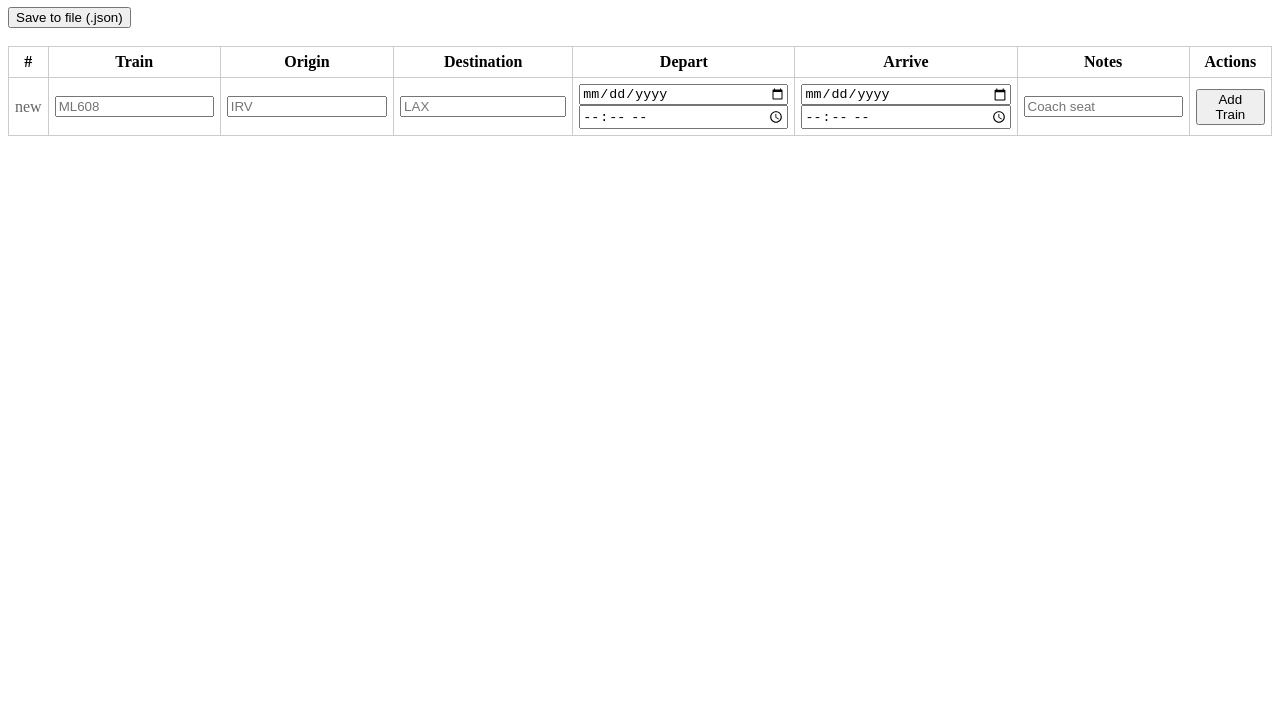
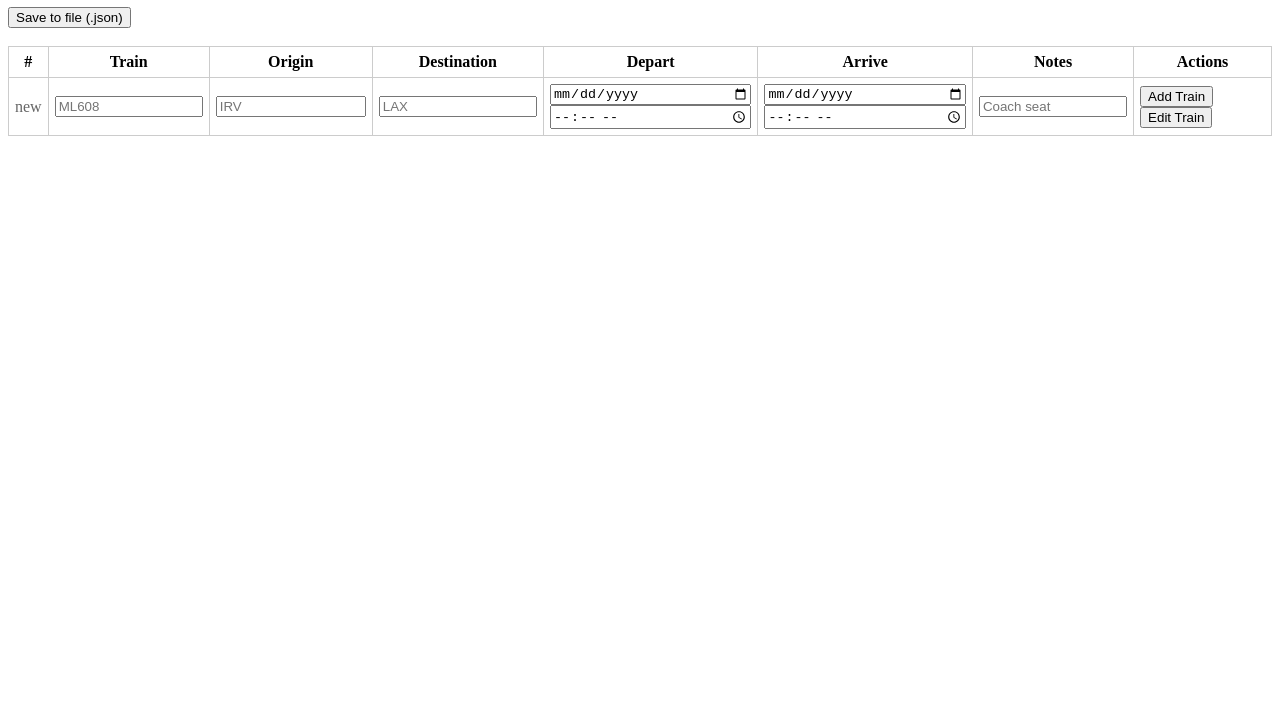
Before and after one commit to matwin04/itin, a website: page views/index.html in a window 1280 px wide. Shown: the part 73-800 px from the top of the page. Drawn offline with Linux system fonts and the light colour scheme.

Commit message:
Update index.html

```diff
--- a/views/index.html
+++ b/views/index.html
@@ -65,6 +65,7 @@
                     <td><input id="inNotes" placeholder="Coach seat" /></td>
                     <td>
                         <button id="addBtn" type="button">Add Train</button>
+                        <button id="editBtn" type="button">Edit Train</button>
                     </td>
                 </tr>
             </tfoot>
```
